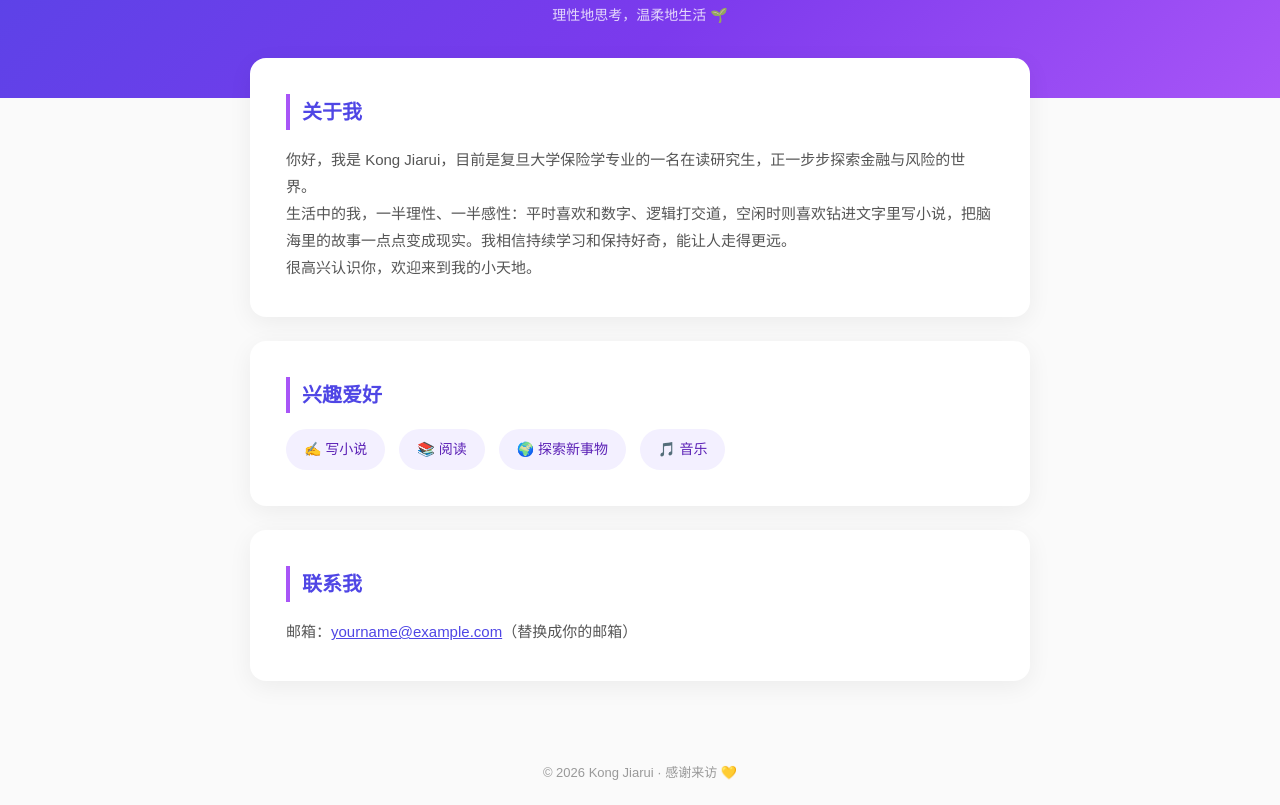
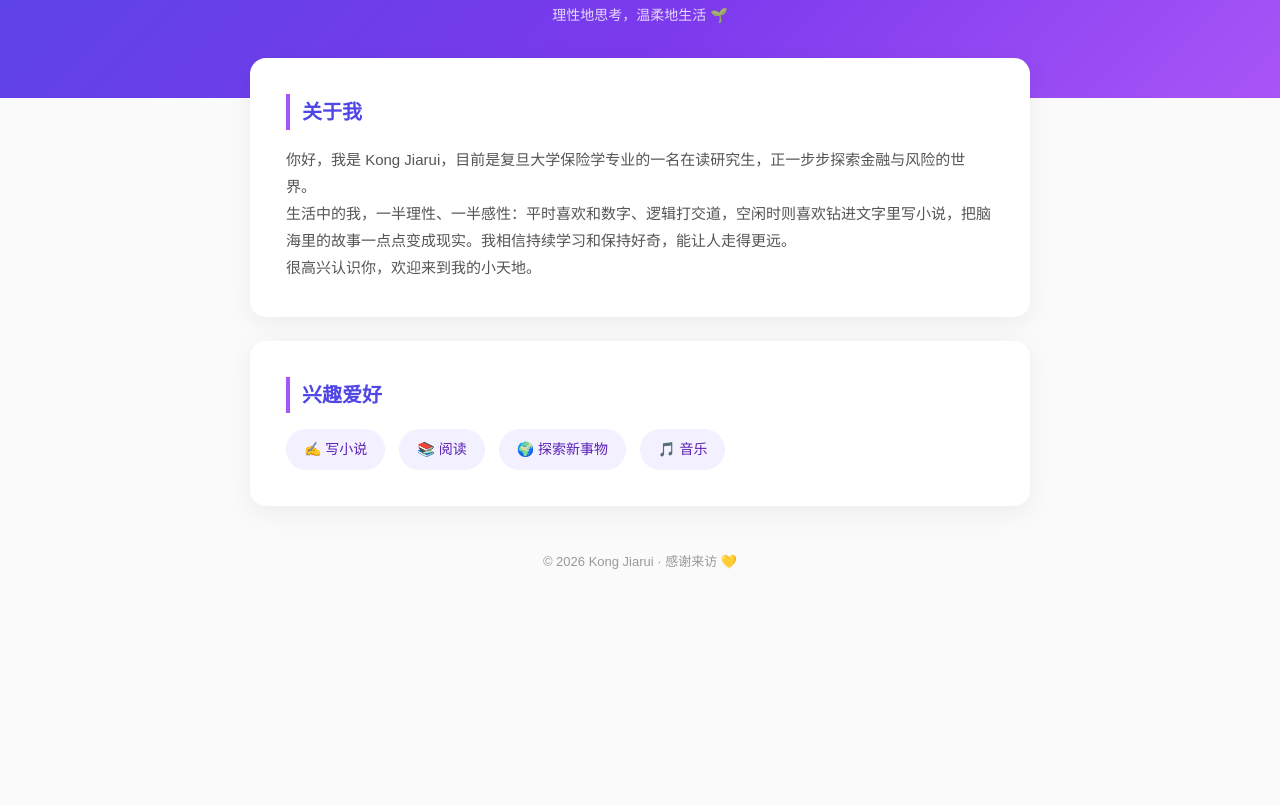
Before and after one commit to HYyuann/homepage-demo, a plain HTML site: page index.html in a window 1280 px wide. Shown: the part 317-1122 px from the top of the page. After the commit the page ends 971 px from the top, so only its background shows below. Drawn offline with Linux system fonts and the light colour scheme.

Commit message:
Delete contact information from index.html
Removed contact information section from the page.

```diff
--- a/index.html
+++ b/index.html
@@ -88,11 +88,6 @@
       </div>
     </div>
 
-    <div class="card">
-      <h2>联系我</h2>
-      <p>邮箱：<a href="mailto:yourname@example.com" style="color:#4f46e5;">yourname@example.com</a>（替换成你的邮箱）</p>
-    </div>
-  </div>
 
   <footer>© 2026 Kong Jiarui · 感谢来访 💛</footer>
 </body>
```
